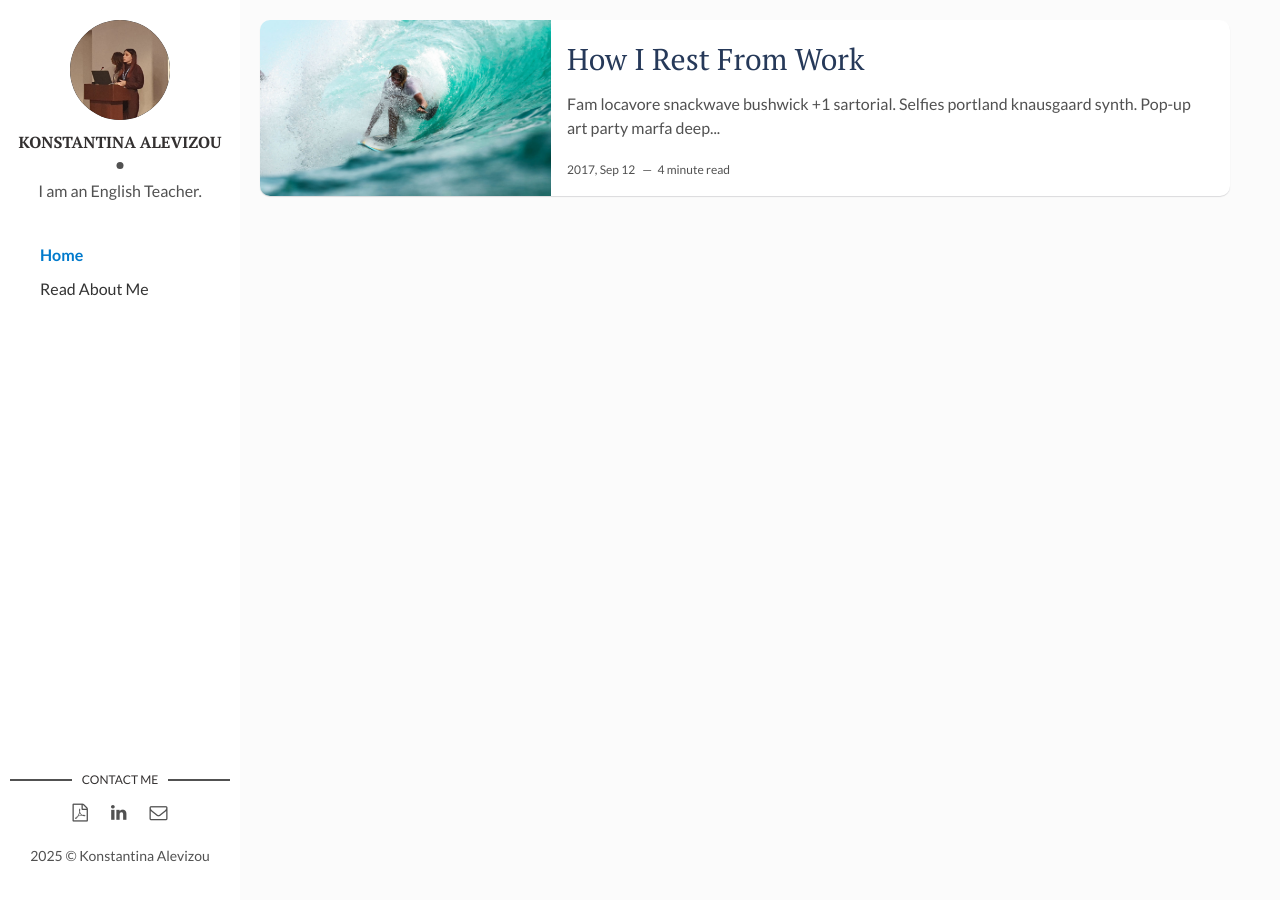
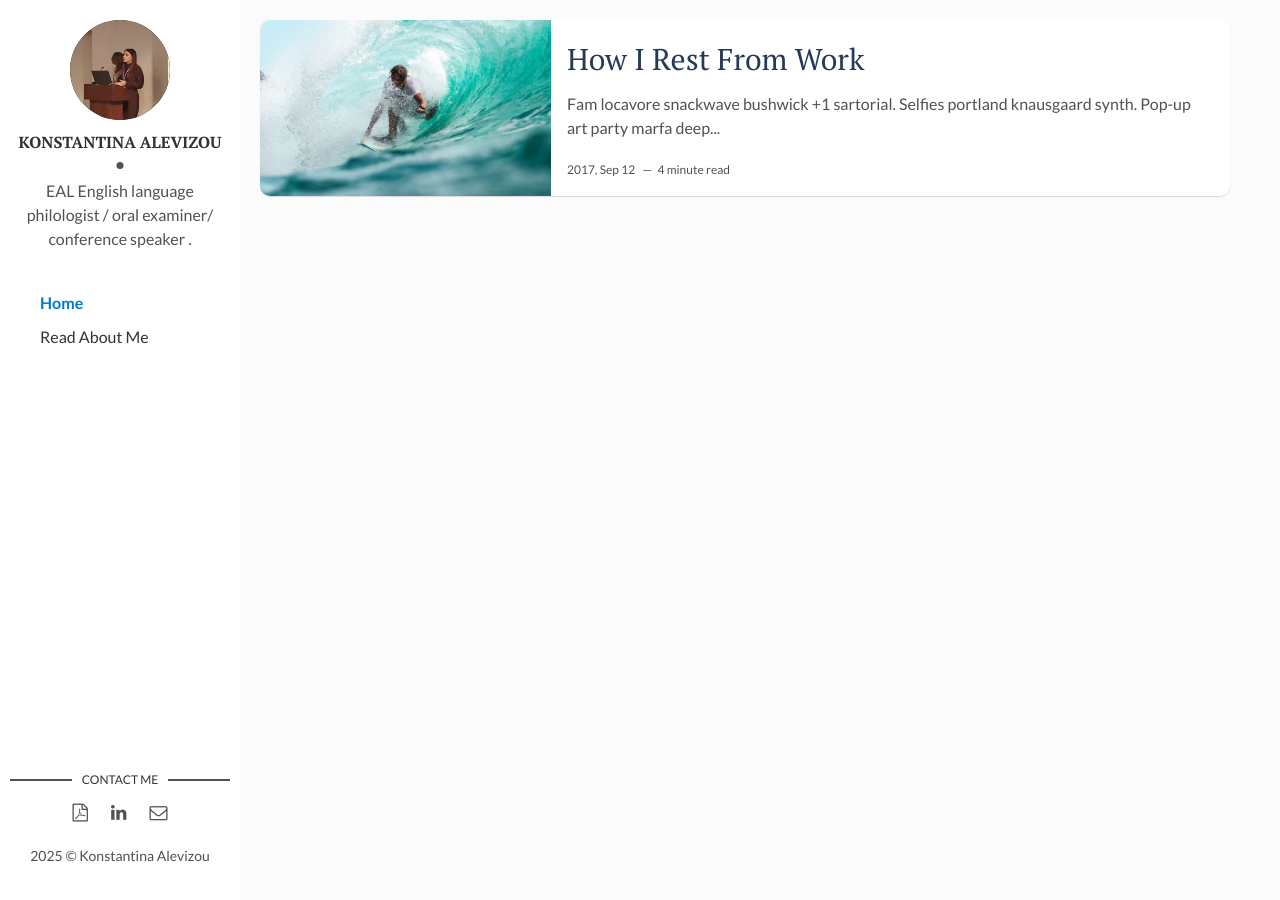
Before and after one commit to Georgechrp/konstantina-site, a Jekyll site: the page built from index.html, in a window 1280 px wide. Built offline with Jekyll 4.4.1, drawn with Linux system fonts in a browser that asks for light colours; the list of posts is cut into pages by our own code.

Commit message:
change description

```diff
--- a/_config.yml
+++ b/_config.yml
@@ -9,7 +9,7 @@ site-twitter: #if your site has a twitter account, enter it here
 # Author Settings
 author: Konstantina Alevizou # add your name
 author-img: image2.jpg # add your photo
-about-author: I am an English Teacher. # add description
+about-author: EAL English language philologist / oral examiner/ conference speaker . # add description
 social-twitter: # add your Twitter handle
 social-facebook: #konstantina.alevizou
 social-linkedin: konstantina-alevizou
```
